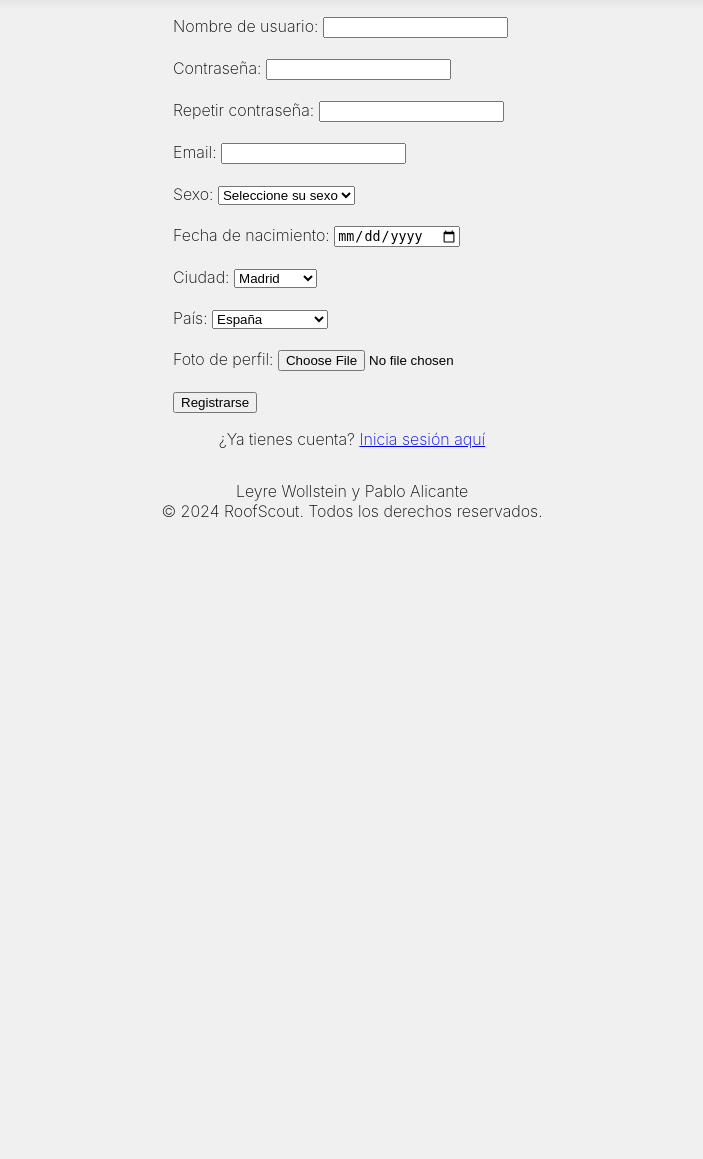
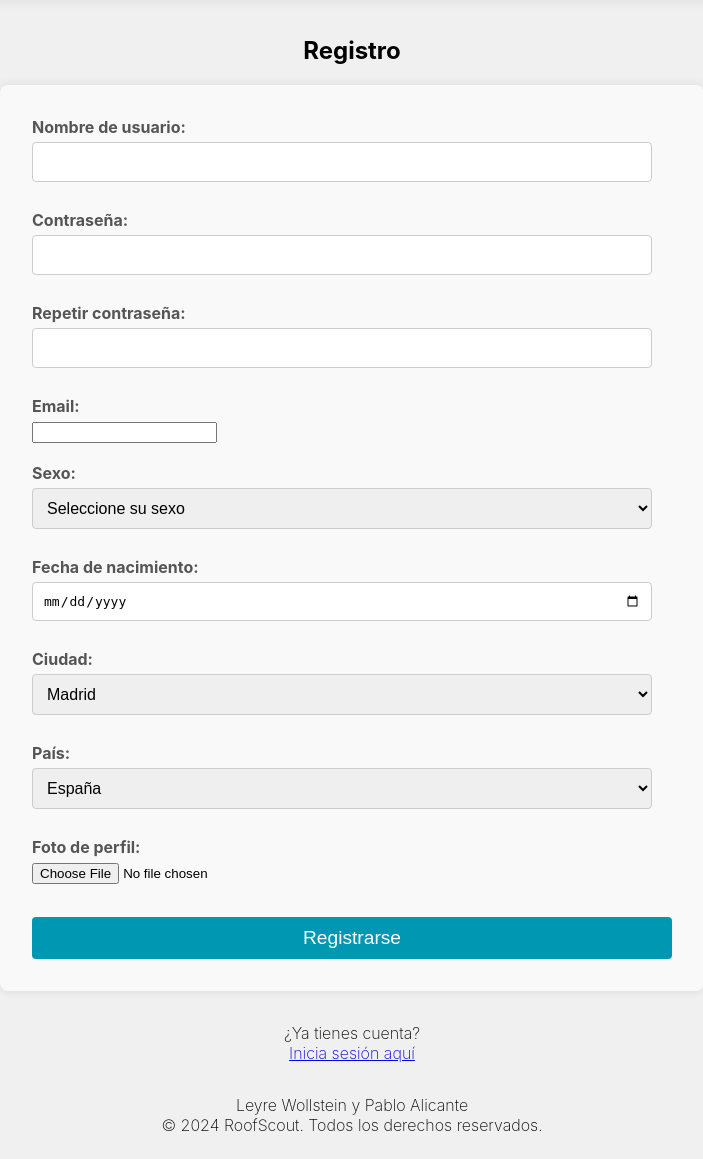
Before and after one commit to pablo4licante/roofscout, a PHP site: page /html/registro.html in a window 1280 px wide. Shown: the part 104-1263 px from the top of the page, without its empty margins (288-991 px from the left). Before the commit the page ends 621 px from the top, so only its background shows below. Run offline with PHP 8.4, Linux system fonts and the light colour scheme.

Commit message:
forms actualizados

```diff
--- a/css/busqueda.css
+++ b/css/busqueda.css
@@ -21,6 +21,7 @@ form label {
 form input[type="text"],
 form input[type="number"],
 form input[type="date"],
+form input[type="password"],
 form select {
     width: calc(100% - 20px);
     padding: 10px;
@@ -41,8 +42,14 @@ form button {
     font-size: 1.2em;
     cursor: pointer;
     transition: background-color 0.3s ease;
+    margin-top: .8rem;
 }
 
 form button:hover {
     background-color: #38bfd7;
 }
+
+.enlace-registro, .enlace-login{
+    text-align: center;
+    margin-top: 2rem;
+}
--- a/html/login.html
+++ b/html/login.html
@@ -11,6 +11,7 @@ Creado por: Pablo Alicante y Leyre Wollstein el 23/09/2024
     <meta name="viewport" content="width=device-width, initial-scale=1.0">
     <title>Inicio de Sesión | RoofScout</title>
     <link rel="stylesheet" href="https://cdnjs.cloudflare.com/ajax/libs/font-awesome/4.7.0/css/font-awesome.min.css">
+    <link href="../css/busqueda.css" rel="stylesheet" media="screen">
     <link href="../css/global.css" rel="stylesheet" media="screen">
 </head>
 
@@ -39,7 +40,7 @@ Creado por: Pablo Alicante y Leyre Wollstein el 23/09/2024
         <button type="submit">Acceder</button>
       </form>
 
-        <p>&#191;A&#250;n no tienes cuenta? <a href="./registro.html">Reg&#237;strate aqu&#237;</a></p>
+        <p class="enlace-registro enlace-login">&#191;A&#250;n no tienes cuenta? <br> <a href="./registro.html">Reg&#237;strate aqu&#237;</a></p>
     </div>
 
     <footer>
--- a/html/registro.html
+++ b/html/registro.html
@@ -11,6 +11,7 @@ Creado por: Pablo Alicante y Leyre Wollstein el 23/09/2024
     <meta name="viewport" content="width=device-width, initial-scale=1.0">
     <title>Registro | RoofScout</title>
     <link rel="stylesheet" href="https://cdnjs.cloudflare.com/ajax/libs/font-awesome/4.7.0/css/font-awesome.min.css">
+    <link rel="stylesheet" href="../css/busqueda.css" media="screen">
     <link href="../css/global.css" rel="stylesheet" media="screen">
   </head>
   <body class="inter">
@@ -25,7 +26,7 @@ Creado por: Pablo Alicante y Leyre Wollstein el 23/09/2024
         </ul>
       </nav>
     </header>
-
+    <h2>Registro</h2>
     <form action="/submit_registration" method="post">
       <label for="username">Nombre de usuario:</label>
       <input type="text" id="username" name="username" required><br><br>
@@ -99,7 +100,7 @@ Creado por: Pablo Alicante y Leyre Wollstein el 23/09/2024
       <button type="submit">Registrarse</button>
     </form>
 
-    <p>&#191;Ya tienes cuenta? <a href="./login.html">Inicia sesi&#243;n aqu&#237;</a></p>
+    <p class="enlace-registro enlace-login">&#191;Ya tienes cuenta? <br> <a href="./login.html">Inicia sesi&#243;n aqu&#237;</a></p>
 
 
     <footer>
```
